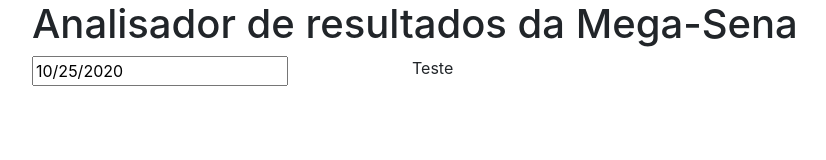
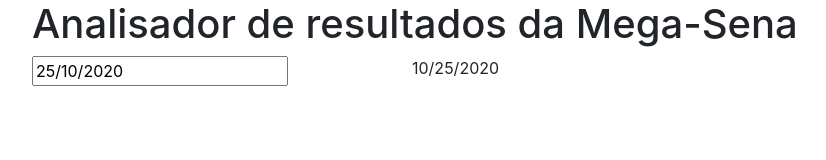
Before and after one commit to igorp-lopes/nextjs-MegaSena-Analisador, a Next.js app: page / in a window 1280 px wide. Shown: the top 160 px of the page, without its empty margins (53-879 px from the left). Built offline with nearby package versions, Linux system fonts and the light colour scheme.

Commit message:
Adicionado state ao datepicker

```diff
--- a/components/DateSelector.js
+++ b/components/DateSelector.js
@@ -3,15 +3,12 @@
 import "react-datepicker/dist/react-datepicker.css";
 import moment from "moment";
 
-export default function DateSelector() {
-  const [date, setDate] = useState(new Date());
-
+export default function DateSelector({ date, setDate }) {
   return (
     <DatePicker
       selected={date}
+      dateFormat={"dd/MM/yyyy"}
       onChange={(selectedDate) => {
-        console.log(selectedDate);
-        debugger;
         setDate(selectedDate);
       }}
     ></DatePicker>
--- a/pages/index.js
+++ b/pages/index.js
@@ -1,22 +1,26 @@
 import Head from "next/head";
 import styles from "../styles/Home.module.css";
 import DateSelector from "../components/DateSelector";
+import React, { useState } from "react";
+
 
 import Container from "react-bootstrap/Container";
 import Row from "react-bootstrap/Row";
 import Col from "react-bootstrap/Col";
 
 export default function Home() {
+  const [date, setDate] = useState(new Date());
+
   return (
     <div>
       <Container>
         <h1>Analisador de resultados da Mega-Sena</h1>
         <Row>
           <Col sm={4}>
-            <DateSelector></DateSelector>
+            <DateSelector date={date} setDate={setDate}></DateSelector>
           </Col>
           <Col>
-            <p>Teste</p>
+            <p>{date.toLocaleDateString()}</p>
           </Col>
         </Row>
       </Container>
```
